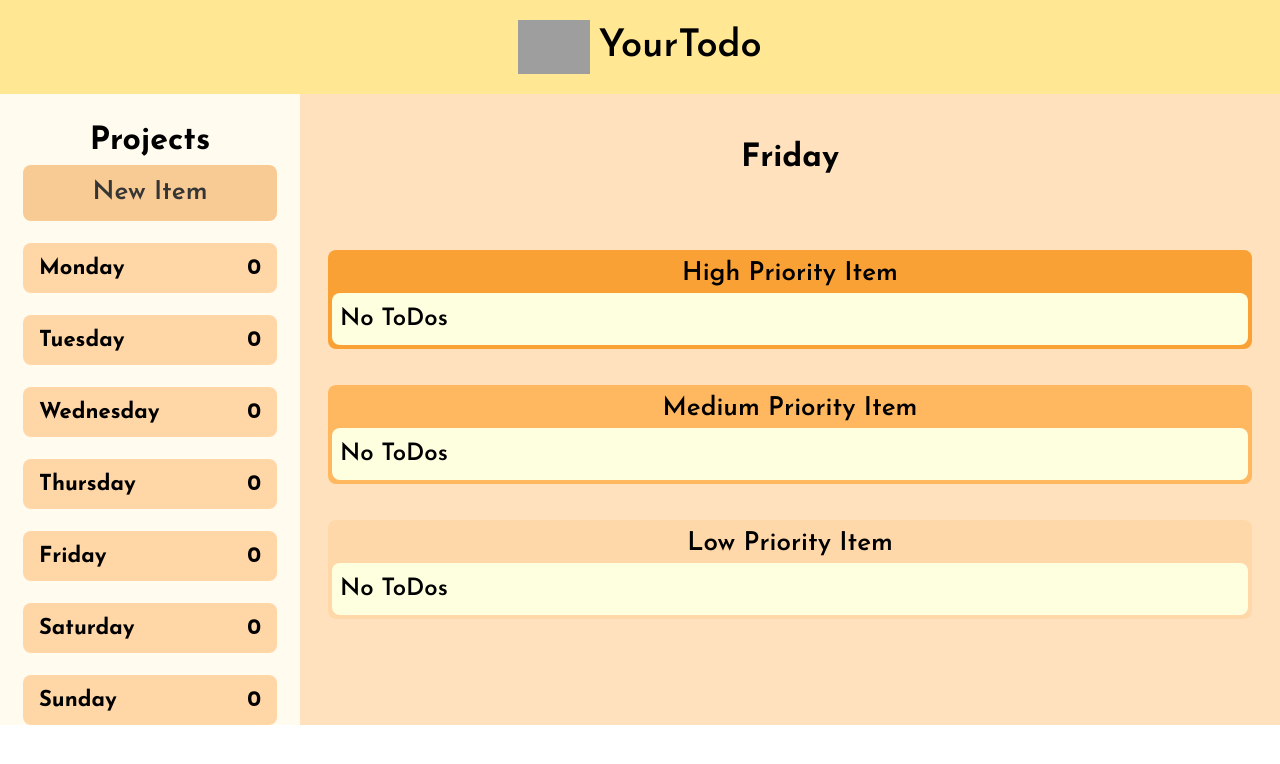
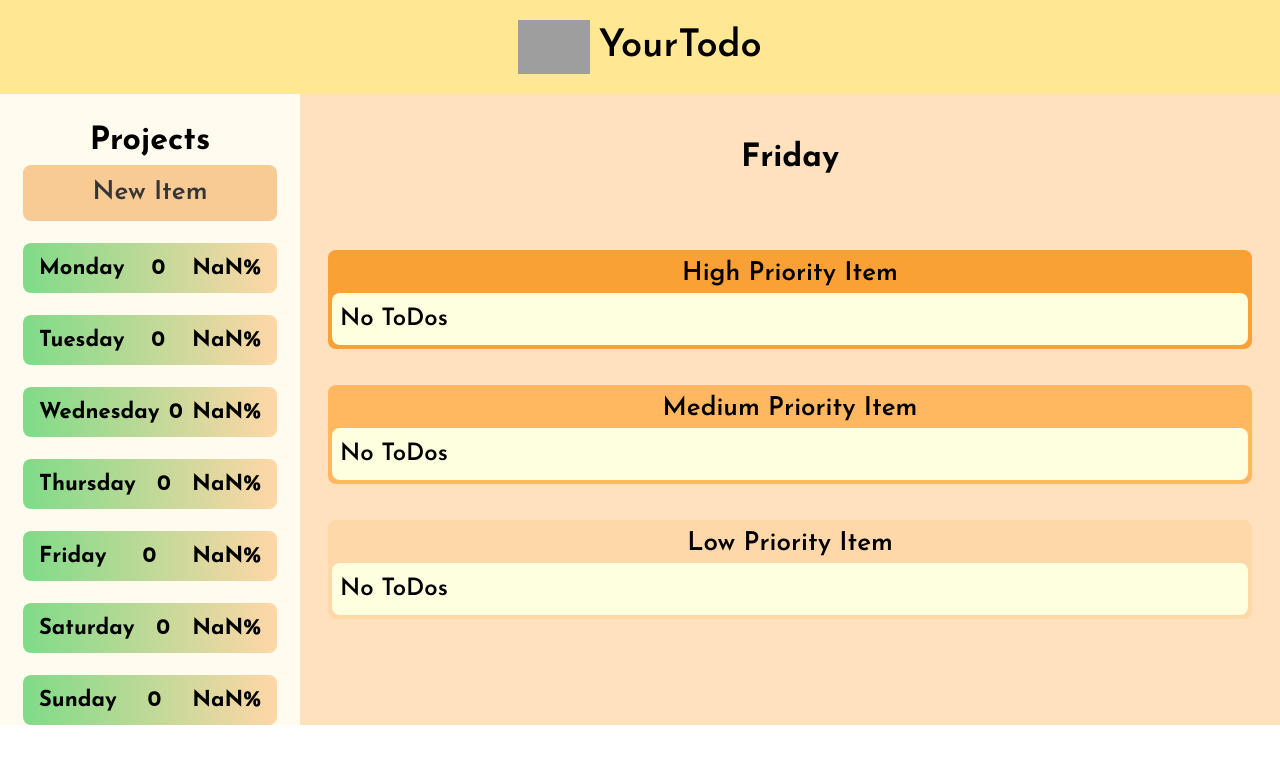
Before and after one commit to viktor-drok/next-app-todo, a Next.js app: page /friday in a window 1280 px wide. Shown: the top 764 px of the page. Built offline with nearby package versions, Linux system fonts and the light colour scheme; grey boxes are pictures that could not be loaded.

Commit message:
need to fixx bug with gradient

```diff
--- a/components/PriorityItem.jsx
+++ b/components/PriorityItem.jsx
@@ -12,7 +12,7 @@ const PriorityItem = ({ priority, day }) => {
 	const deleteTodo = useTodos(state => state.deleteTodo);
 	const filteredByDay = todos?.filter(todo => todo.day?.toLowerCase() === day?.toLowerCase());
 	const filteredTodos = filteredByDay.filter(todo => todo.priority?.toLowerCase() === priority?.toLowerCase());
-	const setDeaggedTodo = useTodos(state => state.setDraggedTodo);
+	const setDraggedTodo = useTodos(state => state.setDraggedTodo);
 	const draggedTodo = useTodos(state => state.draggedTodo);
 	const moveTodo = useTodos(state => state.moveTodo);
 	const setDay = useTodos(state => state.setDay);
@@ -36,7 +36,7 @@ const PriorityItem = ({ priority, day }) => {
 				onDragOver={e => e.preventDefault()}
 				onDrop={() => {
 					moveTodo(draggedTodo, priority, day);
-					setDeaggedTodo(null);
+					setDraggedTodo(null);
 					setDay(null);
 				}}
 			>
@@ -48,7 +48,7 @@ const PriorityItem = ({ priority, day }) => {
 							}`}
 							onDragStart={() => {
 								setDay(todo.day);
-								setDeaggedTodo(todo.title);
+								setDraggedTodo(todo.title);
 								setIsCompleted(todo.completed);
 							}}
 							draggable
--- a/components/ToDosByDay.jsx
+++ b/components/ToDosByDay.jsx
@@ -10,7 +10,19 @@ import { useTodos } from "@/state/todos";
 const ToDosByDay = () => {
 	const todos = useTodos(state => state.todos);
 
-	const filteredByDay = day => todos?.filter(todo => todo.day?.toLowerCase() === day?.toLowerCase());
+	const filteredByDay = day => todos.filter(todo => todo.day.toLowerCase() === day.toLowerCase());
+
+	const filteredByDayAndCompleted = day => filteredByDay(day).filter(todo => todo.completed === true);
+
+	const styleButton = day => {
+		const gradient =
+			Math.round((filteredByDayAndCompleted(day).length * 100) / filteredByDay(day).length) -
+			(Math.round((filteredByDayAndCompleted(day).length * 100) / filteredByDay(day).length) % 5);
+
+		return `justify-between px-4 bg-gradient-to-r from-[#7FDB88] from-${gradient}% to-[#FFD7A7] to-${gradient}%`;
+	};
+
+	//     `bg-gradient-to-r from-[#7FDB88] from-30% to-[#FFD7A7] to-30% flex justify-between px-4`
 
 	const dayOfWeek = ["Monday", "Tuesday", "Wednesday", "Thursday", "Friday", "Saturday", "Sunday"];
 
@@ -21,12 +33,18 @@ const ToDosByDay = () => {
 					href={`/${day.toLowerCase()}`}
 					key={day}
 				>
-					<CustomButton
-						className="bg-gradient-to-r from-[#7FDB88]
-						from-0% to-[#FFD7A7] to-0% flex justify-between px-4"
-					>
+					<CustomButton className={styleButton(day)}>
 						{day}
 						<span>{filteredByDay(day).length}</span>
+						<span>
+							{(
+								`${
+									Math.round((filteredByDayAndCompleted(day).length * 100) / filteredByDay(day).length) -
+									(Math.round((filteredByDayAndCompleted(day).length * 100) / filteredByDay(day).length) % 5)
+								}` + "%"
+							).replace('"', "")}
+						</span>
+						{/* {styleButton(day)} */}
 					</CustomButton>
 				</Link>
 			))}
@@ -34,3 +52,6 @@ const ToDosByDay = () => {
 	);
 };
 export default ToDosByDay;
+// filteredByDay(day).length - 100%     ["5454%"]
+// filteredByDayAndCompleted(day).length - x
+//           ${(Math.ceil((filteredByDayAndCompleted(day).length * 100) / filteredByDay(day).length)).toString() + "%"}
```
